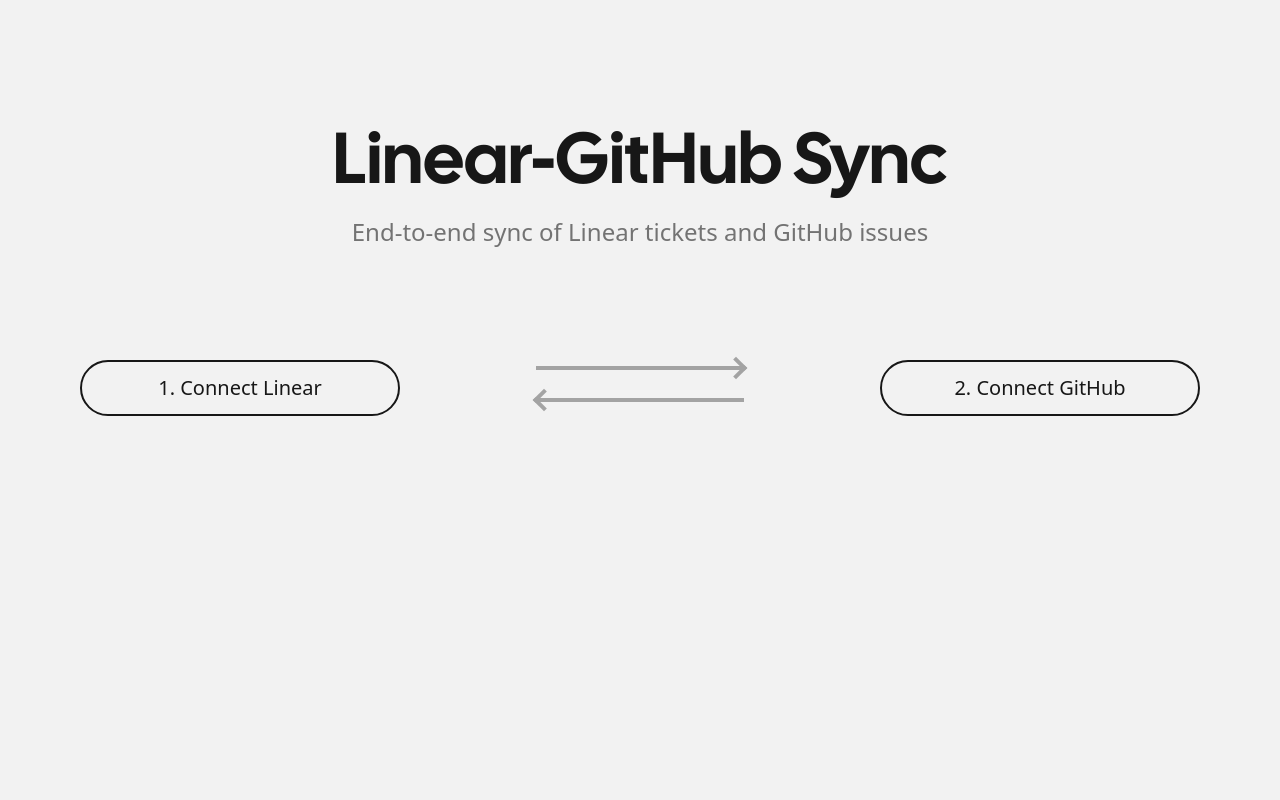
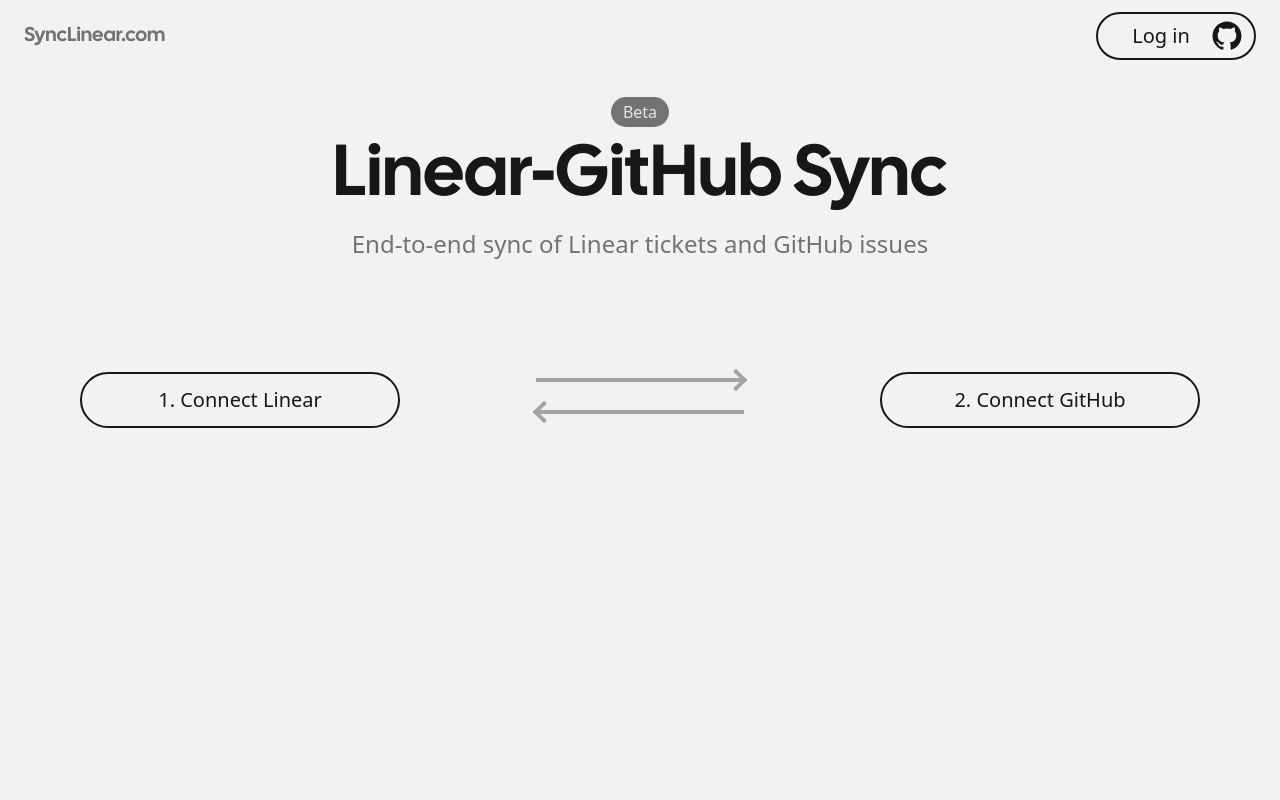
Before and after one commit to eyasudev/synclinear.com, a Next.js app: page / in a window 1280 px wide. Shown: the top 800 px of the page. Built offline with nearby package versions, Linux system fonts and the light colour scheme.

Commit message:
Add header with login button

```diff
--- /dev/null
+++ b/components/ContextProvider.tsx
@@ -0,0 +1,27 @@
+import React, { createContext, useState } from "react";
+import { Sync } from "../typings";
+
+export const Context = createContext<any>({});
+
+const ContextProvider = ({ children }: { children: React.ReactNode }) => {
+    const [syncs, setSyncs] = useState<Sync[]>([]);
+    const [gitHubToken, setGitHubToken] = useState("");
+    const [gitHubUsername, setGitHubUsername] = useState("");
+
+    return (
+        <Context.Provider
+            value={{
+                syncs,
+                setSyncs,
+                gitHubToken,
+                setGitHubToken,
+                gitHubUsername,
+                setGitHubUsername
+            }}
+        >
+            {children}
+        </Context.Provider>
+    );
+};
+
+export default ContextProvider;
--- /dev/null
+++ b/components/Header.tsx
@@ -0,0 +1,17 @@
+import React from "react";
+import LoginButton from "./LoginButton";
+
+const Header = () => {
+    return (
+        <header className="sticky top-0 z-10 w-full">
+            <div className="p-3 sm:px-6 flex items-center justify-between gap-4">
+                <div className="text-xl font-cal-sans font-tertiary font-semibold">
+                    SyncLinear.com
+                </div>
+                <LoginButton />
+            </div>
+        </header>
+    );
+};
+
+export default Header;
--- /dev/null
+++ b/components/LoginButton.tsx
@@ -0,0 +1,127 @@
+import React, { useContext, useEffect, useState } from "react";
+import { exchangeGitHubToken, getGitHubAuthURL } from "../utils/github";
+import GitHubLogo from "./icons/GitHubLogo";
+import { v4 as uuid } from "uuid";
+import { clearURLParams } from "../utils";
+import { GENERAL } from "../utils/constants";
+import { Cross1Icon } from "@radix-ui/react-icons";
+import { Context } from "./ContextProvider";
+
+const LoginButton = () => {
+    const [loading, setLoading] = useState(false);
+
+    const {
+        gitHubToken,
+        setGitHubToken,
+        gitHubUsername,
+        setGitHubUsername,
+        setSyncs
+    } = useContext(Context);
+
+    // If present, exchange the temporary auth code for an access token
+    useEffect(() => {
+        if (gitHubToken) return;
+
+        // If the URL params have an auth code, we're returning from the GitHub auth page
+        const authResponse = new URLSearchParams(window.location.search);
+        if (!authResponse.has("code")) return;
+
+        // Ensure the verification code is unchanged
+        const verificationCode = localStorage.getItem(
+            `${GENERAL.LOGIN_KEY}-verification`
+        );
+        if (!authResponse.get("state")?.includes(GENERAL.LOGIN_KEY)) return;
+        if (authResponse.get("state") !== verificationCode) {
+            alert("GitHub auth returned an invalid code. Please try again.");
+            return;
+        }
+
+        setLoading(true);
+
+        // Exchange auth code for access token
+        const refreshToken = authResponse.get("code");
+        exchangeGitHubToken(refreshToken)
+            .then(body => {
+                if (body.access_token) setGitHubToken(body.access_token);
+                else {
+                    alert("No access token returned. Please try again.");
+                    clearURLParams();
+                }
+                setLoading(false);
+            })
+            .catch(err => {
+                alert(`Error fetching access token: ${err}`);
+                setLoading(false);
+            });
+    }, []);
+
+    const getSyncs = async () => {
+        const data = { accessToken: gitHubToken };
+
+        const response = await fetch("/api/syncs", {
+            method: "POST",
+            body: JSON.stringify(data)
+        });
+
+        return await response.json();
+    };
+
+    // Fetch user's active syncs after auth
+    useEffect(() => {
+        if (!gitHubToken) return;
+
+        setLoading(true);
+
+        getSyncs()
+            .then(res => {
+                setGitHubUsername(res.name);
+                setSyncs(res.syncs);
+                console.log(res.syncs);
+            })
+            .catch(err => {
+                alert(err);
+            })
+            .finally(() => setLoading(false));
+    }, [gitHubToken]);
+
+    const openAuthPage = () => {
+        // Generate random code to validate against CSRF attack
+        const verificationCode = `${GENERAL.LOGIN_KEY}-${uuid()}`;
+        localStorage.setItem(
+            `${GENERAL.LOGIN_KEY}-verification`,
+            verificationCode
+        );
+
+        const authURL = getGitHubAuthURL(verificationCode);
+        window.location.replace(authURL);
+    };
+
+    const logOut = () => {
+        setGitHubToken("");
+        setGitHubUsername("");
+        localStorage.removeItem(`${GENERAL.LOGIN_KEY}-verification`);
+        localStorage.removeItem(`${GENERAL.LOGIN_KEY}-token`);
+    };
+
+    return (
+        <button
+            onClick={gitHubToken ? logOut : openAuthPage}
+            className="bg-cal-gray !w-40 !h-12 group"
+        >
+            <span>
+                {gitHubUsername
+                    ? gitHubUsername
+                    : loading
+                    ? "Loading..."
+                    : "Log in"}
+            </span>
+            {gitHubToken ? (
+                <Cross1Icon className="w-4 h-4 group-hover:text-red-600" />
+            ) : (
+                <GitHubLogo className={loading ? "animate-spin" : ""} />
+            )}
+        </button>
+    );
+};
+
+export default LoginButton;
--- a/pages/_app.tsx
+++ b/pages/_app.tsx
@@ -1,8 +1,11 @@
 import React from "react";
+import ContextProvider from "../components/ContextProvider";
 import "../styles/globals.css";
 
-function MyApp({ Component, pageProps }) {
-  return <Component {...pageProps} />;
+export default function App({ Component, pageProps }) {
+    return (
+        <ContextProvider>
+            <Component {...pageProps} />
+        </ContextProvider>
+    );
 }
-
-export default MyApp;
--- /dev/null
+++ b/pages/api/syncs.ts
@@ -0,0 +1,66 @@
+import type { NextApiRequest, NextApiResponse } from "next";
+import prisma from "../../prisma";
+import { Sync } from "../../typings";
+import { GITHUB } from "../../utils/constants";
+
+// POST /api/syncs
+export default async function handle(
+    req: NextApiRequest,
+    res: NextApiResponse
+) {
+    if (!req.body)
+        return res.status(400).send({ message: "Request is missing body" });
+    if (req.method !== "POST") {
+        return res.status(405).send({
+            message: "Only POST requests are accepted."
+        });
+    }
+
+    const body = JSON.parse(req.body);
+    if (!body.accessToken) {
+        return res
+            .status(400)
+            .send({ message: "Request is missing access token" });
+    }
+
+    // The security of this endpoint lies in the fact that user details can only be retrieved
+    // with a valid GitHub access token, not a user ID.
+    const response = await fetch(GITHUB.USER_ENDPOINT, {
+        headers: { Authorization: `Bearer ${body.accessToken}` }
+    });
+    const user = await response.json();
+    if (!user?.id) {
+        return res.status(404).send({ message: "GitHub user not found" });
+    }
+
+    try {
+        const syncs: Sync[] = await prisma.sync.findMany({
+            where: {
+                githubUserId: user.id
+            },
+            // Only return fields that are needed to identify a repo or team
+            select: {
+                LinearTeam: {
+                    select: {
+                        id: true,
+                        teamName: true
+                    }
+                },
+                GitHubRepo: {
+                    select: {
+                        id: true,
+                        repoName: true
+                    }
+                }
+            }
+        });
+
+        return res.status(200).json({
+            syncs,
+            name: user.name
+        });
+    } catch (err) {
+        console.log("Error fetching syncs:", err.message);
+        return res.status(404).send({ error: "Failed to fetch syncs" });
+    }
+}
--- a/pages/index.tsx
+++ b/pages/index.tsx
@@ -10,6 +10,7 @@
 import confetti from "canvas-confetti";
 import { GITHUB, LINEAR } from "../utils/constants";
 import { ExternalLinkIcon } from "@radix-ui/react-icons";
+import Header from "../components/Header";
 
 const index = () => {
     const [linearContext, setLinearContext] = useState<LinearContext>({
@@ -86,8 +87,12 @@
     return (
         <div>
             <PageHead />
-            <section className="w-screen min-h-screen center gap-28 px-6">
+            <Header />
+            <section className="w-screen min-h-[80vh] center gap-28 px-6">
                 <div className="space-y-4 text-center">
+                    <span className="px-3 py-1 rounded-full bg-gray-500 text-gray-200">
+                        Beta
+                    </span>
                     <h1>Linear-GitHub Sync</h1>
                     <p className="text-2xl font-tertiary">
                         End-to-end sync of Linear tickets and GitHub issues
--- a/typings/index.ts
+++ b/typings/index.ts
@@ -76,3 +76,8 @@
     repoId: string;
     apiKey: string;
 }
+
+export interface Sync {
+    LinearTeam: { id: string; teamName: string };
+    GitHubRepo: { id: string; repoName: string };
+}
--- a/utils/constants.ts
+++ b/utils/constants.ts
@@ -38,6 +38,7 @@
     APP_NAME: "Linear-GitHub Sync",
     APP_URL: "https://synclinear.com",
     CONTRIBUTE_URL: "https://github.com/calcom/linear-to-github",
+    LOGIN_KEY: "login",
     SYNCED_ITEMS: [
         {
             linearField: "Title",
```
